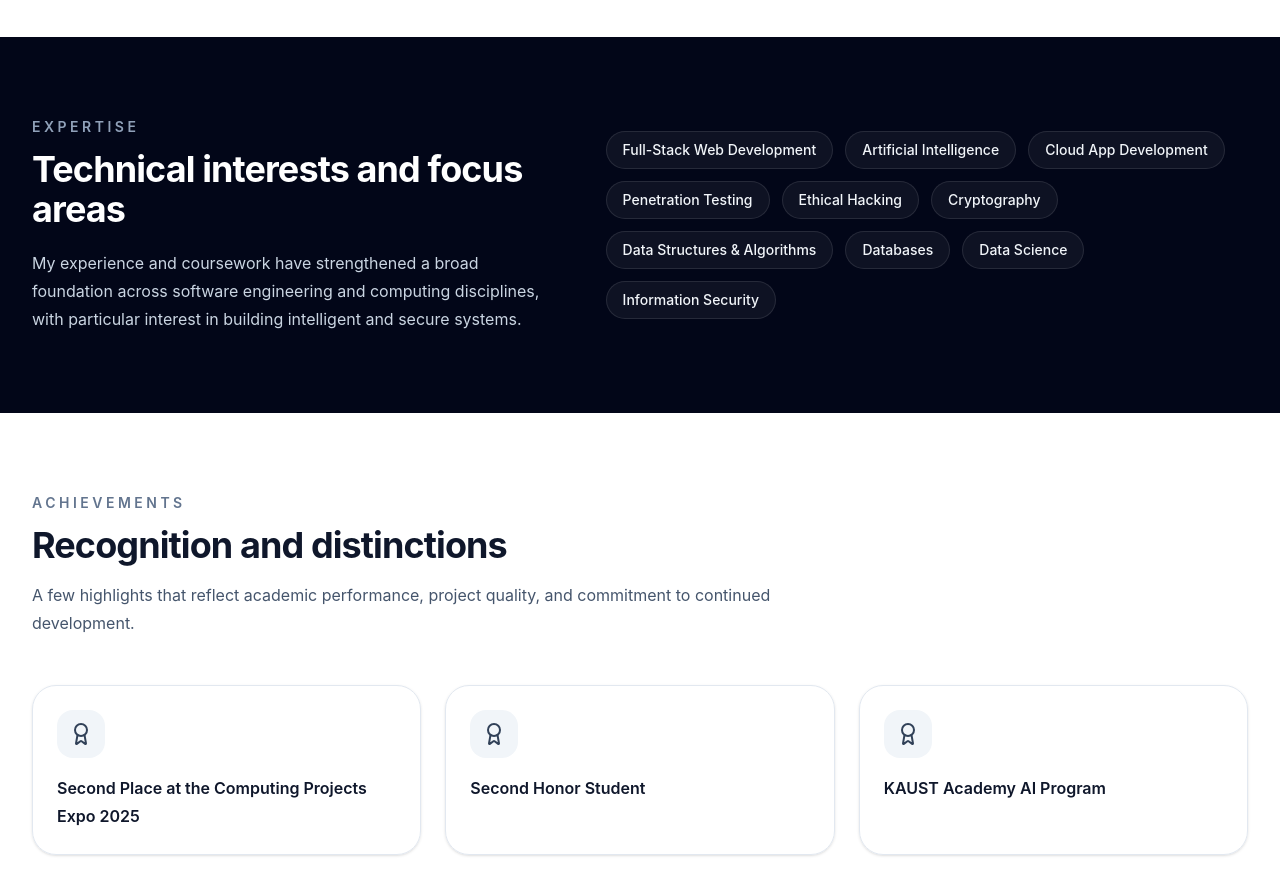
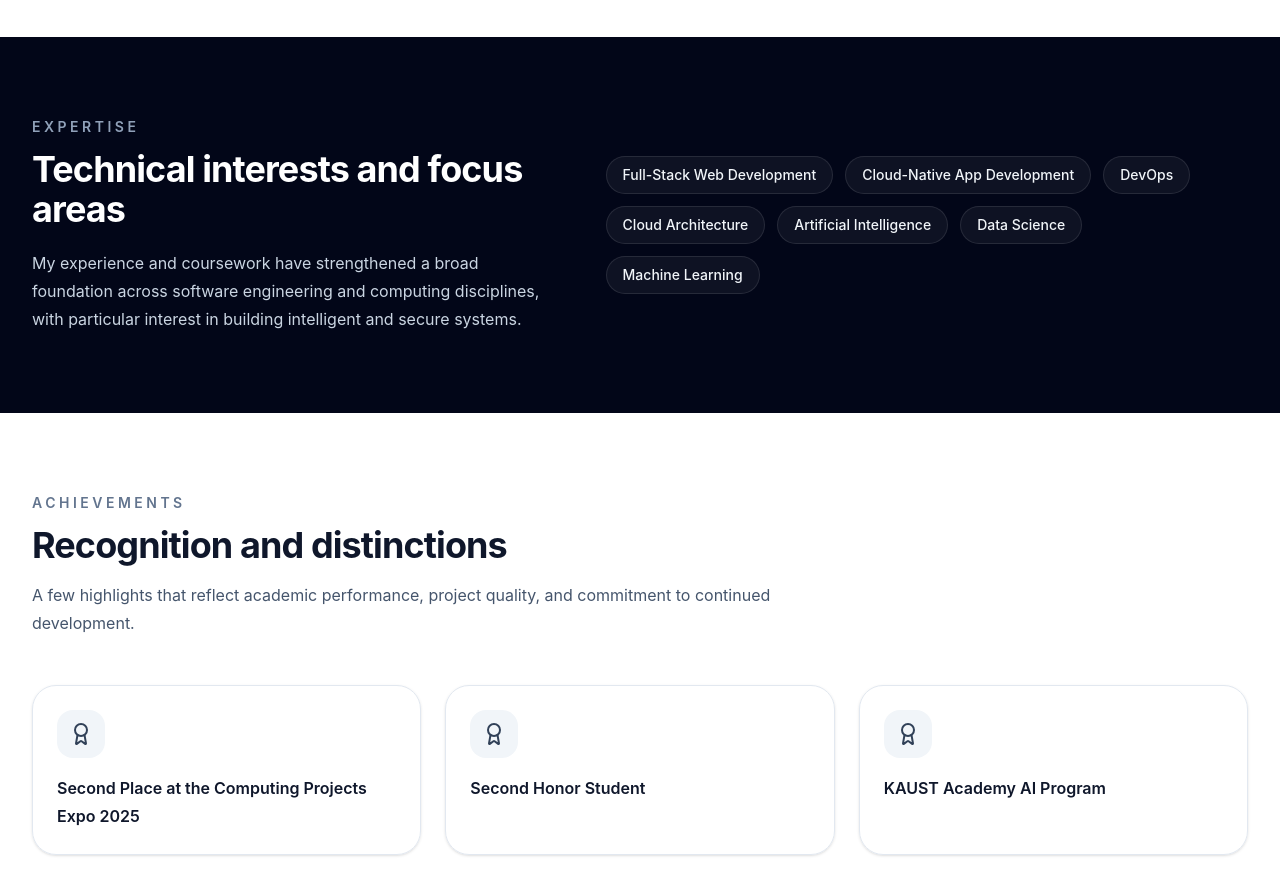
Before and after one commit to amussab/web-portfolio, a React (Vite) app: page / in a window 1280 px wide. Shown: the part 3140-4035 px from the top of the page. Built offline with nearby package versions, Linux system fonts and the light colour scheme.

Commit message:
Minor Changes

```diff
--- a/src/App.jsx
+++ b/src/App.jsx
@@ -75,15 +75,12 @@ const fadeUp = {
 
 const skills = [
   "Full-Stack Web Development",
+  "Cloud-Native App Development",
+  "DevOps",
+  "Cloud Architecture",
   "Artificial Intelligence",
-  "Cloud App Development",
-  "Penetration Testing",
-  "Ethical Hacking",
-  "Cryptography",
-  "Data Structures & Algorithms",
-  "Databases",
   "Data Science",
-  "Information Security",
+  "Machine Learning",
 ];
 
 const highlights = [
```
